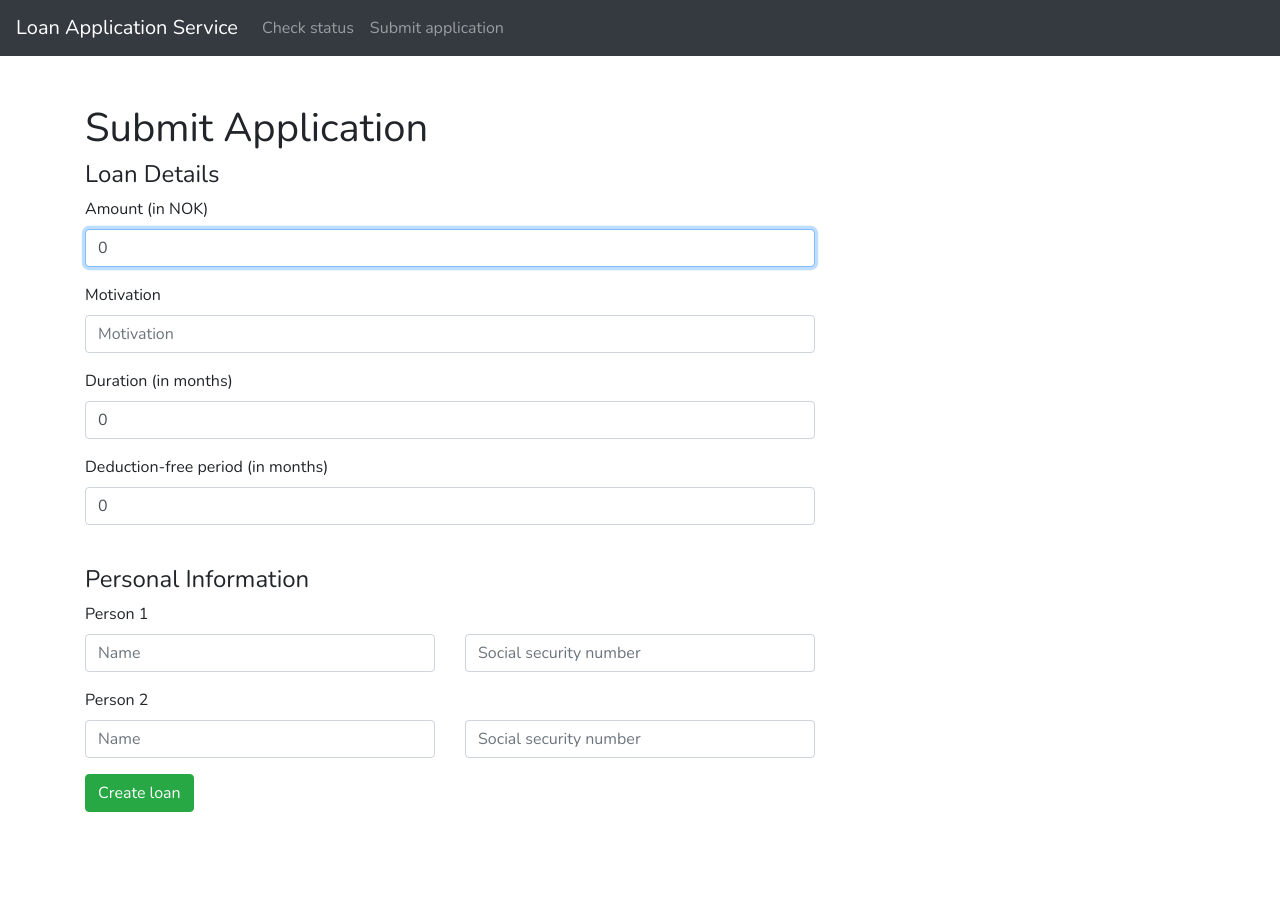
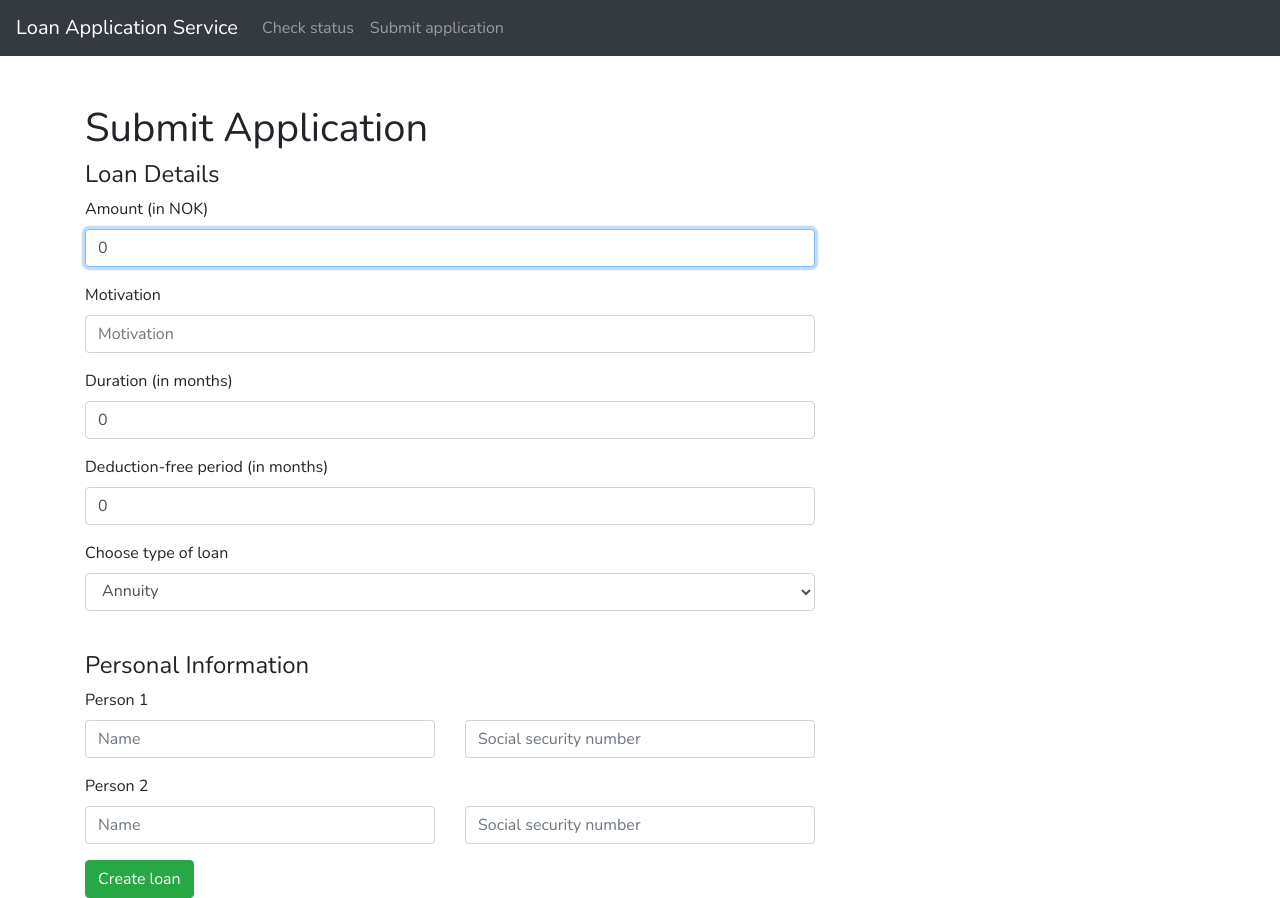
Before and after one commit to brettkromkamp/mini-loan-application, an Angular app in the folder client/: page /create in a window 1280 px wide. Before the commit the page ends 812 px from the top, so only its background shows below. Built offline with nearby package versions, Linux system fonts and the light colour scheme.

Commit message:
Add drop-down menu for loan type in the loan application form

```diff
--- a/client/src/app/components/loan-create/loan-create.component.html
+++ b/client/src/app/components/loan-create/loan-create.component.html
@@ -23,6 +23,14 @@
                     <label for="deductionFreePeriod">Deduction-free period (in months)</label>
                     <input class="form-control" id="deductionFreePeriod" required [(ngModel)]="loan.deductionFreePeriod"
                         name="deductionFreePeriod" placeholder="Deduction free period" />
+                </div>
+                <div class="form-group">
+                    <label for="loanType">Choose type of loan</label>
+                    <select class="form-control" id="loanType" [(ngModel)]="loan.type">
+                        <option *ngFor="let loanType of loanTypes; let i = index" [value]="loanTypes[i].value">
+                            {{loanTypes[i].name}}
+                        </option>
+                    </select>
                 </div>
                 <br />
                 <!-- Borrowers -->
--- a/client/src/app/components/loan-create/loan-create.component.ts
+++ b/client/src/app/components/loan-create/loan-create.component.ts
@@ -18,6 +18,11 @@ export class LoanCreateComponent implements OnInit {
     ]
   }
   submitted = false;
+
+  loanTypes = [
+    { name: 'Annuity', value: 'annuity' },
+    { name: 'Serial', value: 'serial' }
+  ];
 
   constructor(private loanService: LoanService) { }
 
```
